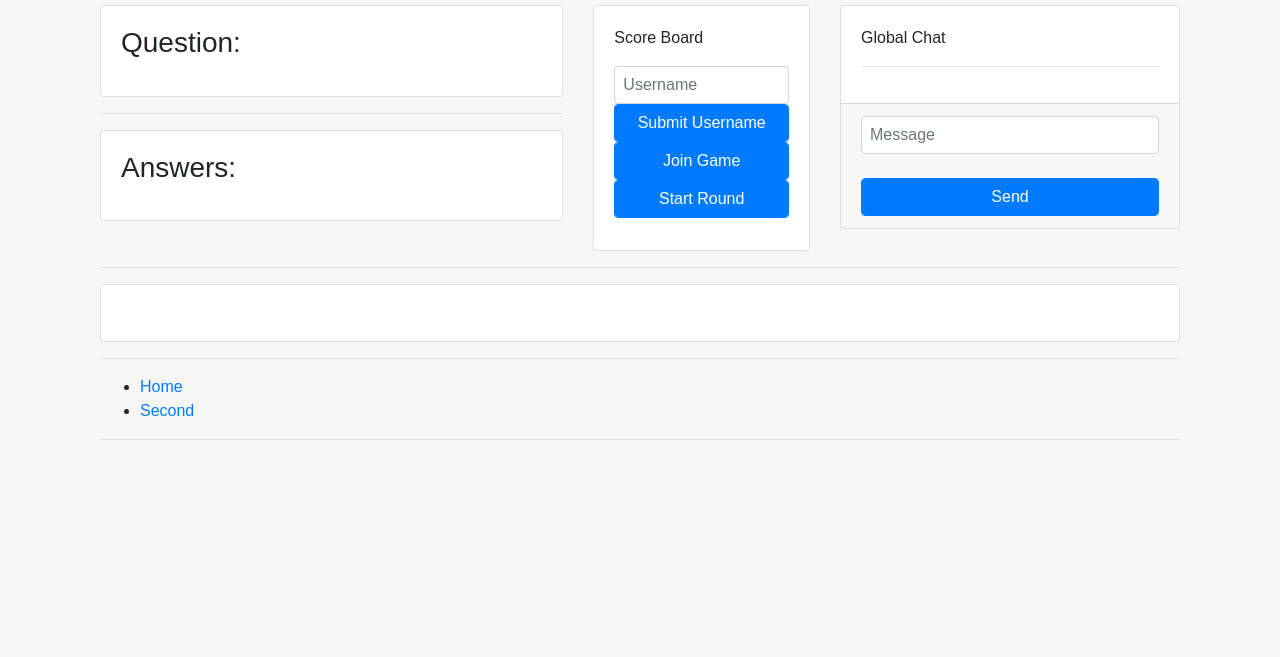
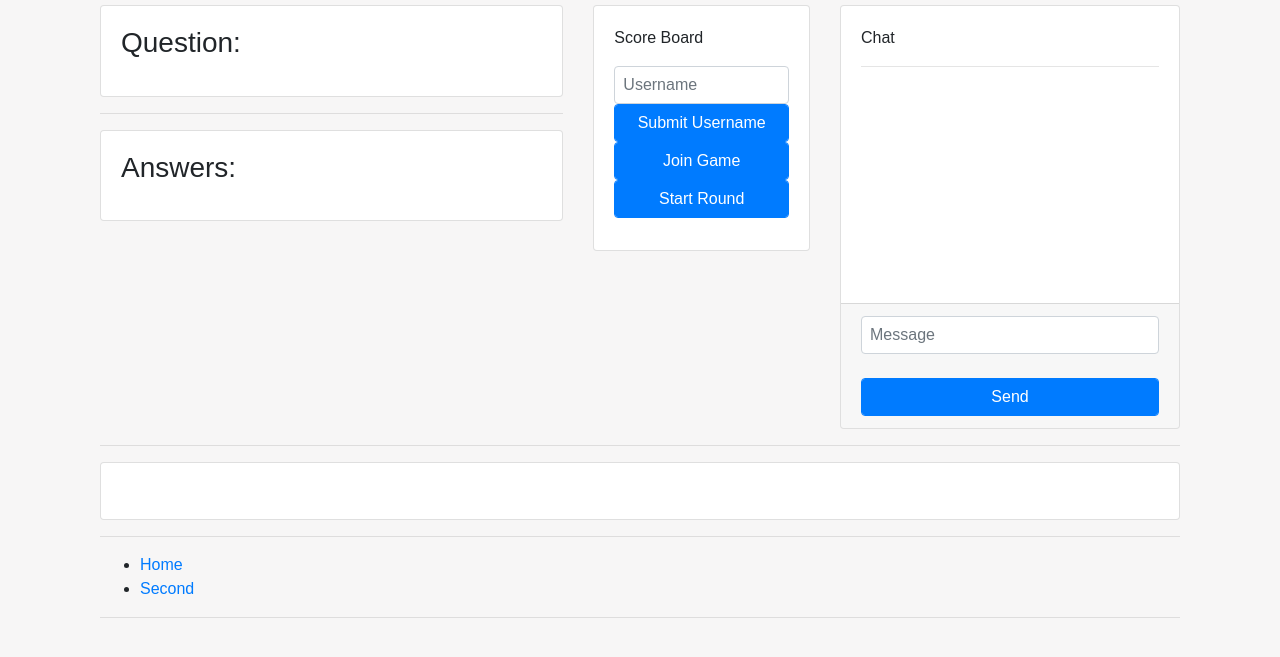
Before and after one commit to kngtz/GA_project3, a website: page public/index.html in a window 1280 px wide. Shown: the part 131-788 px from the top of the page. Drawn offline with nearby package versions, Linux system fonts and the light colour scheme; no server answers; a web font is replaced by a local one.

Commit message:
chatbox height is now fixed

```diff
--- a/public/css/app.css
+++ b/public/css/app.css
@@ -39,9 +39,34 @@ input[type="text"] {
   padding: 0.5em;
 }
 
+.messages {
+  width: 100%;
+  height: 200px;
+  max-height: 200px;
+
+  display: -webkit-flex;
+  display: flex;
+  -webkit-flex-flow: column nowrap;
+  flex-flow: column nowrap;
+
+  overflow-y: scroll;
+  flex: 1 auto;
+}
+
+/* .scoreboard {
+  display: flex;
+  flex-flow: column nowrap;
+
+  height: 250px;
+  max-height: 250px;
+
+  overflow-y: scroll;
+  flex: 1 auto;
+} */
+
 tr {
   padding: 0.5em;
-  collor: var(--myrtle-green);
+  color: var(--myrtle-green);
 }
 
 form {
--- a/public/js/app.js
+++ b/public/js/app.js
@@ -1,8 +1,8 @@
 const { BrowserRouter, Link, Switch, Route, browserHistory } = ReactRouterDOM;
 // var socket = io();
 // import io from "socket.io-client";
-let socket = io(`http://192.168.170.239:3000`);
-// let socket = io(`http://localhost:3000`);
+// let socket = io(`http://192.168.170.239:3000`);
+let socket = io(`http://localhost:3000`);
 
 class Header extends React.Component {
   render() {
@@ -26,7 +26,6 @@ class ChatBox extends React.Component {
     console.log("ChatBox-socket:", this.props.socket);
     this.props.socket.on("RECEIVE_MESSAGE", data => {
       this.addMessage(data);
-      // window.scrollTo(0, document.body.scrollHeight);
     });
     this.props.socket.on("USERNAME", username => {
       this.setState({ username: username });
@@ -54,7 +53,7 @@ class ChatBox extends React.Component {
     return (
       <div className="card">
         <div className="card-body">
-          <div className="card-title">Global Chat</div>
+          <div className="card-title">Chat</div>
 
           <hr />
           <div className="messages">
@@ -117,6 +116,7 @@ class ScoreBoard extends React.Component {
         <div className="card-body">
           <div className="card-title">
             <p>Score Board</p>
+            <div className="scoreboard">
               {this.state.players.map(player => {
                 return (
                   <div>
@@ -124,6 +124,7 @@ class ScoreBoard extends React.Component {
                   </div>
                 );
               })}
+            </div>
             {/* to move this out of scoreboard eventually */}
             <SubmitUser socket={this.props.socket} />
           </div>
@@ -268,7 +269,9 @@ class GameArea extends React.Component {
           </div>
         </div>
         <div class="col-4">
+          <div>
             <ScoreBoard socket={this.props.socket} />
+          </div>
         </div>
       </div>
     );
--- a/server.js
+++ b/server.js
@@ -7,8 +7,6 @@ const bodyParser = require("body-parser");
 const questions = require("./data/questions.js");
 const answers = require("./data/answers.js");
 require("dotenv").config();
-
-console.log(answers[0]);
 
 var http = require("http").createServer(app);
 var io = require("socket.io")(http);
```
Lines whose indentation alone changed are shown as unchanged.
